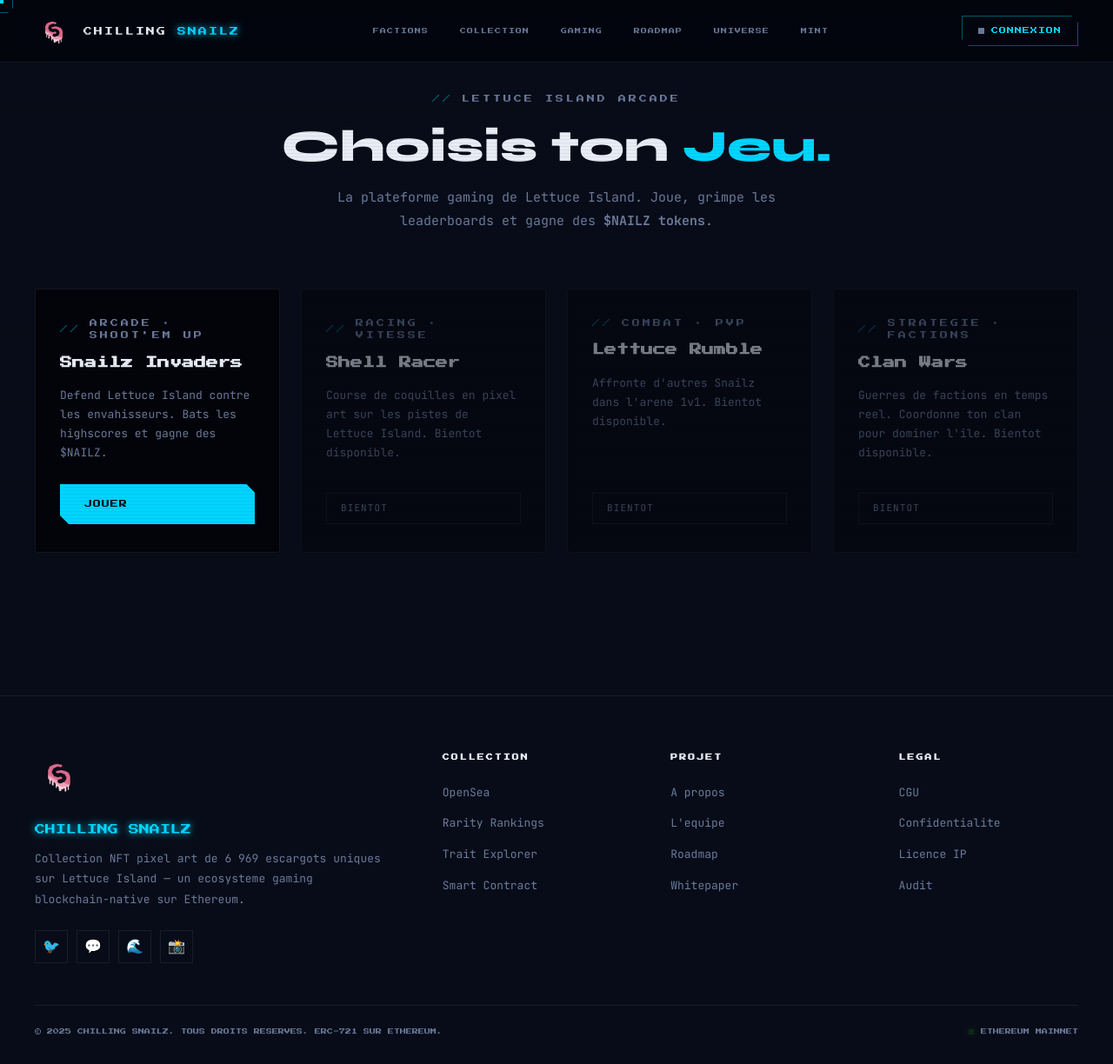
After one commit to kyubiii94/ChillingSnailz6969, a Django app: page /gaming/ in a window 1280 px wide. The commit adds this page. Shown: the whole page at 87% size. Run offline with Django 5.2, Linux system fonts and the light colour scheme; parts of the project's set-up code (start-up, migrations or seed data) failed here and were passed over.

Commit message:
feat: page lobby Gaming avec tous les jeux disponibles
Le lien GAMING de la nav allait directement sur Invaders sans
montrer les autres jeux. Ajout d'une page index /gaming/ :

- apps/gaming/views.py : constante GAMES (1 dispo + 3 coming soon)
  + vue index()
- apps/gaming/urls.py : route "" → index
- apps/gaming/templates/gaming/index.html : grille de cartes jeux,
  style cohérent avec le reste du site (dark, border aqua au hover)
- base.html : lien nav GAMING → gaming:index (plus gaming:invaders)

https://claude.ai/code/session_01SQHQbntfo5eJcrjPHY1GKJ

```diff
--- a/apps/core/templates/core/base.html
+++ b/apps/core/templates/core/base.html
@@ -30,7 +30,7 @@
   <div class="nav-center" id="navMenu">
     <a href="{% url 'core:home' %}#factions" class="nav-link">FACTIONS</a>
     <a href="{% url 'nft:collection' %}" class="nav-link">COLLECTION</a>
-    <a href="{% url 'gaming:invaders' %}" class="nav-link">GAMING</a>
+    <a href="{% url 'gaming:index' %}" class="nav-link">GAMING</a>
     <a href="{% url 'core:home' %}#roadmap" class="nav-link">ROADMAP</a>
     <a href="{% url 'core:home' %}#promo" class="nav-link">UNIVERSE</a>
     <a href="{% url 'core:home' %}#mint" class="nav-link">MINT</a>
--- /dev/null
+++ b/apps/gaming/templates/gaming/index.html
@@ -0,0 +1,88 @@
+{% extends "core/base.html" %}
+{% load static %}
+
+{% block title %}Gaming — CHILLING SNAILZ{% endblock %}
+
+{% block content %}
+<section class="section" style="padding-top:100px;min-height:100vh;background:var(--deep)">
+  <div class="container">
+
+    <div class="section-head center reveal">
+      <p class="tag">LETTUCE ISLAND ARCADE</p>
+      <h2 class="section-title">Choisis ton <span style="color:var(--aqua)">Jeu.</span></h2>
+      <p class="section-desc">La plateforme gaming de Lettuce Island. Joue, grimpe les leaderboards et gagne des <strong>$NAILZ tokens</strong>.</p>
+    </div>
+
+    <div class="gaming-grid reveal">
+      {% for game in games %}
+      <div class="game-card {% if not game.available %}game-card--soon{% endif %}">
+        <div class="game-card-inner">
+          <p class="tag" style="margin-bottom:12px">{{ game.tag }}</p>
+          <h3 class="game-card-title">{{ game.name }}</h3>
+          <p class="game-card-desc">{{ game.desc }}</p>
+          {% if game.available %}
+          <a href="{% url game.url_name %}" class="btn-primary" style="margin-top:auto;display:inline-block">JOUER</a>
+          {% else %}
+          <span class="game-card-soon">BIENTOT</span>
+          {% endif %}
+        </div>
+      </div>
+      {% endfor %}
+    </div>
+
+  </div>
+</section>
+
+<style>
+.gaming-grid {
+  display: grid;
+  grid-template-columns: repeat(auto-fill, minmax(260px, 1fr));
+  gap: 24px;
+  margin-top: 48px;
+}
+.game-card {
+  border: 1px solid var(--border);
+  background: var(--void);
+  border-radius: 4px;
+  padding: 32px 28px;
+  display: flex;
+  flex-direction: column;
+  transition: border-color .25s, box-shadow .25s;
+}
+.game-card:hover {
+  border-color: var(--aqua);
+  box-shadow: 0 0 24px rgba(0,212,255,.12);
+}
+.game-card--soon {
+  opacity: .5;
+}
+.game-card-inner {
+  display: flex;
+  flex-direction: column;
+  height: 100%;
+}
+.game-card-title {
+  font-family: 'Press Start 2P', monospace;
+  font-size: 14px;
+  color: var(--fg);
+  margin: 0 0 16px;
+  line-height: 1.6;
+}
+.game-card-desc {
+  font-size: 13px;
+  color: var(--muted);
+  line-height: 1.7;
+  flex: 1;
+  margin-bottom: 24px;
+}
+.game-card-soon {
+  font-family: 'JetBrains Mono', monospace;
+  font-size: 11px;
+  color: var(--muted);
+  border: 1px solid var(--border);
+  padding: 8px 16px;
+  display: inline-block;
+  letter-spacing: .1em;
+}
+</style>
+{% endblock %}
--- a/apps/gaming/urls.py
+++ b/apps/gaming/urls.py
@@ -5,5 +5,6 @@ from . import views
 app_name = "gaming"
 
 urlpatterns = [
+    path("", views.index, name="index"),
     path("invaders/", views.invaders, name="invaders"),
 ]
--- a/apps/gaming/views.py
+++ b/apps/gaming/views.py
@@ -1,4 +1,40 @@
 from django.shortcuts import render
+
+GAMES = [
+    {
+        "name": "Snailz Invaders",
+        "slug": "invaders",
+        "url_name": "gaming:invaders",
+        "tag": "ARCADE · SHOOT'EM UP",
+        "desc": "Defend Lettuce Island contre les envahisseurs. Bats les highscores et gagne des $NAILZ.",
+        "available": True,
+    },
+    {
+        "name": "Shell Racer",
+        "slug": "racer",
+        "tag": "RACING · VITESSE",
+        "desc": "Course de coquilles en pixel art sur les pistes de Lettuce Island. Bientot disponible.",
+        "available": False,
+    },
+    {
+        "name": "Lettuce Rumble",
+        "slug": "rumble",
+        "tag": "COMBAT · PVP",
+        "desc": "Affronte d'autres Snailz dans l'arene 1v1. Bientot disponible.",
+        "available": False,
+    },
+    {
+        "name": "Clan Wars",
+        "slug": "clanwars",
+        "tag": "STRATEGIE · FACTIONS",
+        "desc": "Guerres de factions en temps reel. Coordonne ton clan pour dominer l'ile. Bientot disponible.",
+        "available": False,
+    },
+]
+
+
+def index(request):
+    return render(request, "gaming/index.html", {"games": GAMES})
 
 
 def invaders(request):
```
